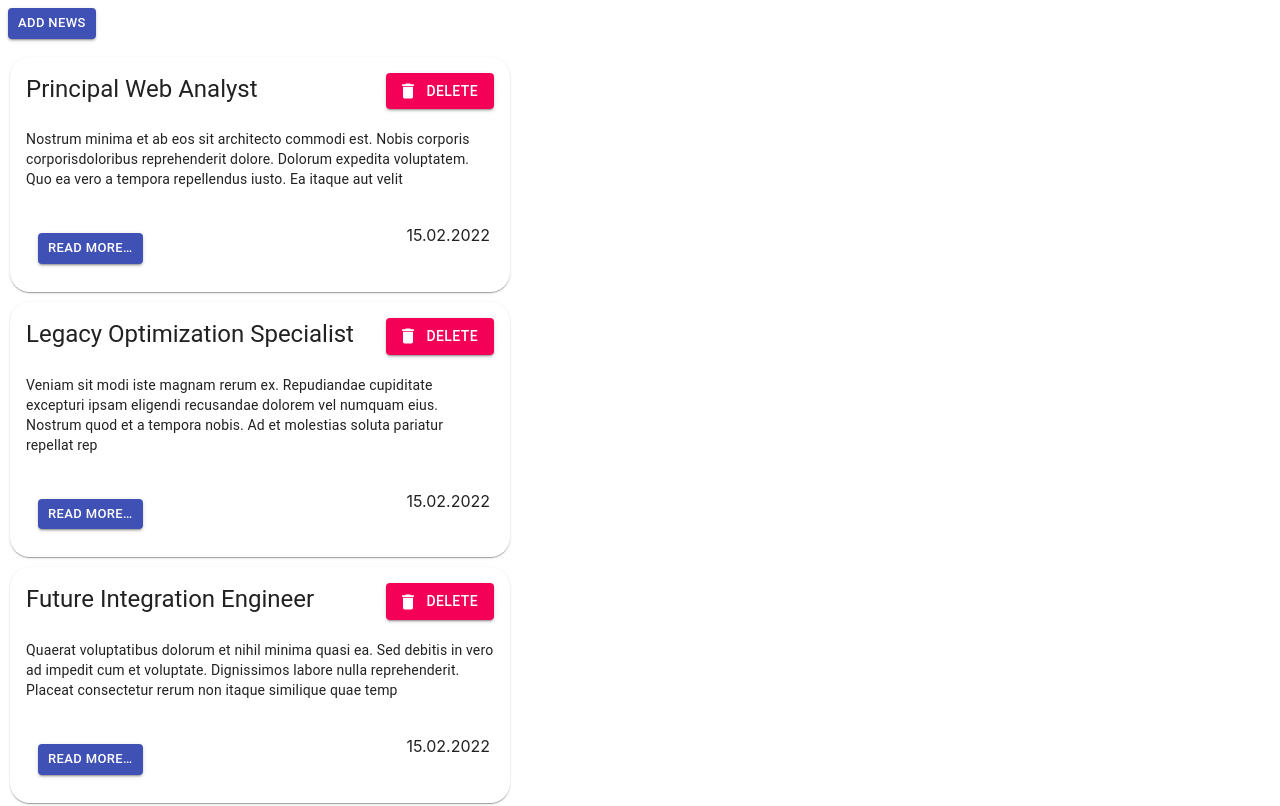
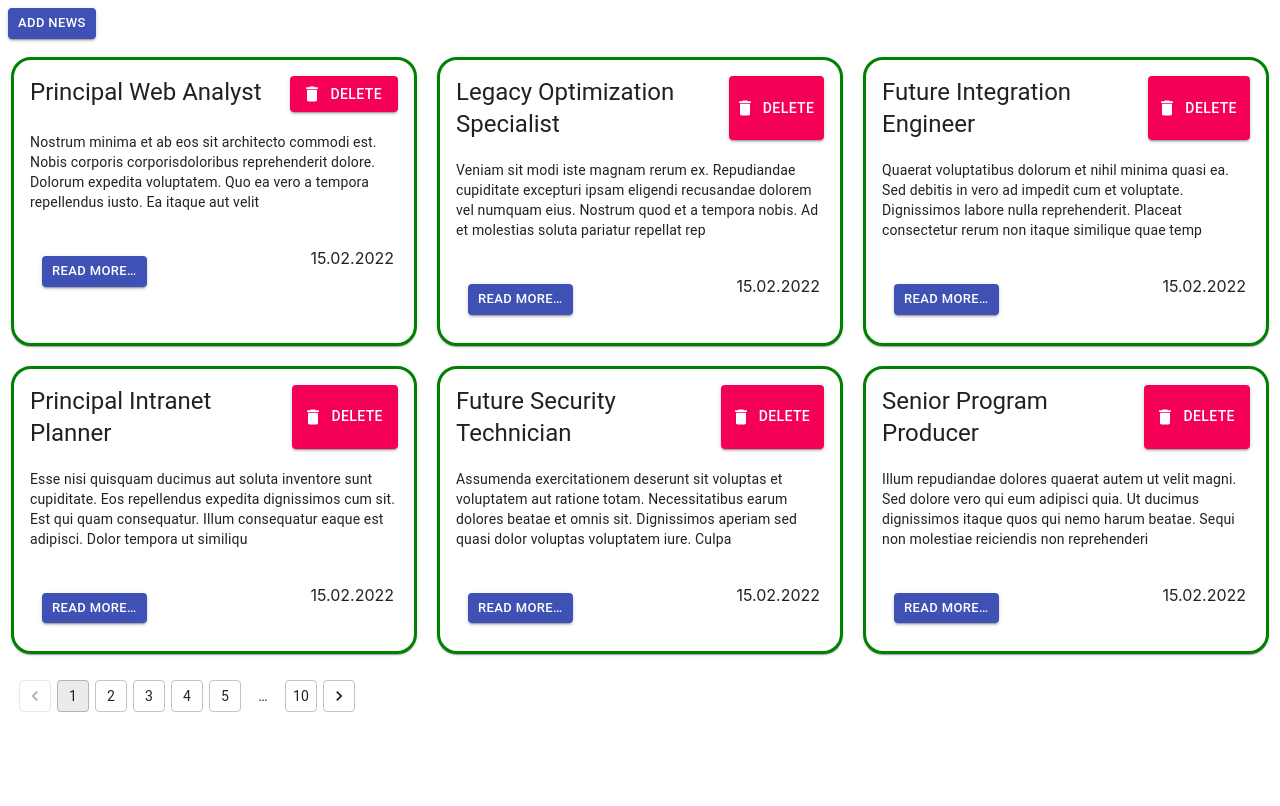
Before and after one commit to ivil2021/news_list, a React (Create React App) app: page / in a window 1280 px wide. Shown: the top 806 px of the page. Built offline with nearby package versions, Linux system fonts and the light colour scheme.

Commit message:
refactor styles: added display-flex for news-container

```diff
--- a/src/components/NewsCard/NewsCard.jsx
+++ b/src/components/NewsCard/NewsCard.jsx
@@ -13,10 +13,11 @@ import Typography from '@material-ui/core/Typography';
 
 const useStyles = makeStyles({
   root: {
-    minWidth: 150,
-    maxWidth: 500,
+    minWidth: 200,
+    maxWidth: 400,
     margin: 10,
     borderRadius: 20,
+    border: '3px solid green',
   },
 });
 
--- a/src/components/NewsCard/newsCard.css
+++ b/src/components/NewsCard/newsCard.css
@@ -34,3 +34,9 @@
     display: flex;
     justify-content: space-between;
 }
+
+.news-container {
+    display: flex;
+    justify-content: center;
+    flex-wrap: wrap;
+}
--- a/src/pages/NewsList/NewsList.jsx
+++ b/src/pages/NewsList/NewsList.jsx
@@ -25,6 +25,7 @@ function NewsList({
       <CardActions>
         <Button size="small" variant="contained" color="primary" onClick={handleOpen}>Add news</Button>
       </CardActions>
+      <div className="news-container">
         {list.map((item) => (
           <NewsCard
             title={item.title}
@@ -33,6 +34,7 @@ function NewsList({
             date={date}
           />
         ))}
+      </div>
       <PaginationComponent />
 
       <Modal
```
Lines whose indentation alone changed are shown as unchanged.
